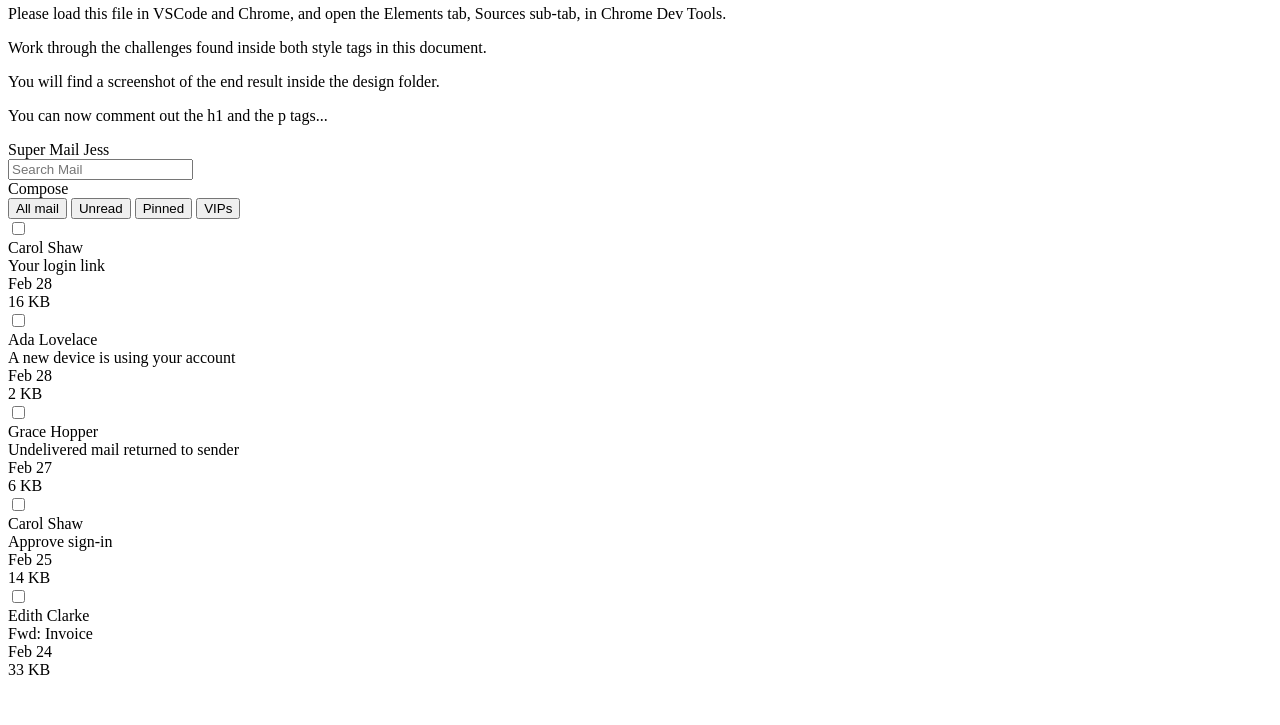
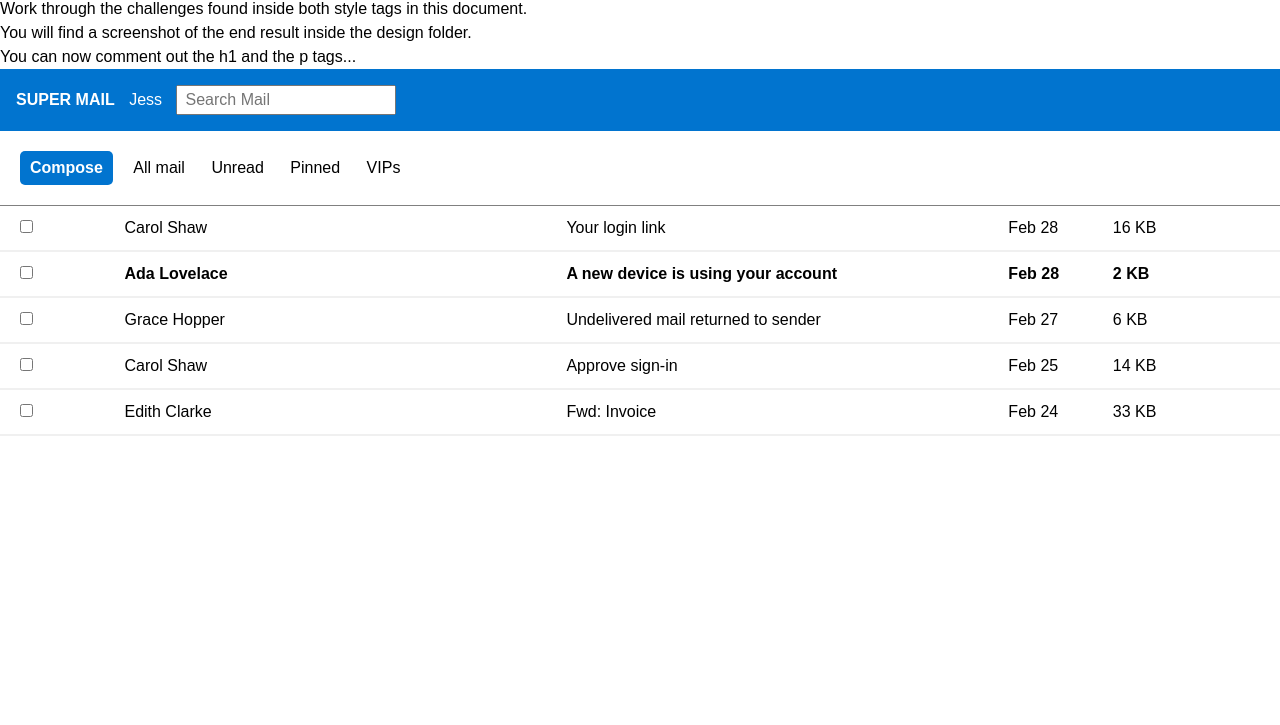
Before and after one commit to bloominstituteoftechnology/module-project-html-and-css-ii-gowuly, a plain HTML site: page index.html in a window 1280 px wide. Shown: the part 75-800 px from the top of the page. Drawn offline with Linux system fonts and the light colour scheme.

Commit message:
changes were made to index.html file by answering challenges 1-15

```diff
--- a/index.html
+++ b/index.html
@@ -4,10 +4,141 @@
 <head>
   <meta charset="UTF-8">
   <style>
-    /* 👉 Task 1- Apply the reset found on this page: https://www.joshwcomeau.com/css/custom-css-reset/ */
+    /* 👉 Task 1- Apply the reset found on this page: https://wwww.joshwcomeau.com/css/custom-css-reset/ */
+            /*
+            1. Use a more-intuitive box-sizing model.
+          */
+          *, *::before, *::after {
+            box-sizing: border-box;
+          }
+          /*
+            2. Remove default margin
+          */
+          * {
+            margin: 0;
+          }
+          /*
+            Typographic tweaks!
+            3. Add accessible line-height
+            4. Improve text rendering
+          */
+          body {
+            line-height: 1.5;
+            -webkit-font-smoothing: antialiased;
+          }
+          /*
+            5. Improve media defaults
+          */
+          img, picture, video, canvas, svg {
+            display: block;
+            max-width: 100%;
+          }
+          /*
+            6. Remove built-in form typography styles
+          */
+          input, button, textarea, select {
+            font: inherit;
+          }
+          /*
+            7. Avoid text overflows
+          */
+          p, h1, h2, h3, h4, h5, h6 {
+            overflow-wrap: break-word;
+          }
+          /*
+            8. Create a root stacking context
+          */
+          #root, #__next {
+            isolation: isolate;
+          }
+  </style>
 
-  </style>
+
   <style>
+
+    body {
+      font-family: Arial, Helvetica, sans-serif;
+    }
+
+    #headerTop {
+      color: white;
+      padding: 1rem;
+      background-color: #0174CF;
+    }
+
+    #headerTop > div {
+      display: inline-block;
+    }
+
+    #headerTop span {
+      margin-right: 10px;
+    }
+
+    #headerTop > div:nth-child(2) input[type="text"] {
+      padding-left: 7px;
+    }
+
+    #headerTop > div > span:first-child{
+      font-weight: bold;
+      text-transform: uppercase;
+    }
+
+    #headerBottom {
+      border-bottom: 1px solid gray;
+      padding: 20px;
+
+    }
+
+    #headerBottom > div {
+      display: inline-block;
+    }
+
+    #headerBottom > div:first-of-type {
+      color: white;
+      font-weight: bold;
+      background-color: #0174CF;
+      padding: 5px 10px;
+      border-radius: 5px;
+      margin-right: 10px;
+      cursor: pointer;
+    }
+
+    #headerBottom button {
+      border: none;
+      background: none;
+      color: inherit;
+      font-family: inherit;
+      font-size: inherit;
+      cursor: pointer;
+      margin-right: 10px;
+    }
+
+    .email > div {
+      display: inline-block;
+    }
+
+    .email {
+      padding: 10px;
+      padding-left: 20px;
+      border-bottom: 2px solid #f0f0f0;
+    }
+
+    .email > div {
+      display: inline-block;
+      width: 8%;
+    }
+
+    .email > .email-name,
+    .email > .email-subject {
+      display: inline-block;
+      width: 35%;
+    }
+
+    .email:nth-child(2) {
+      font-weight: bold;
+
+    }
+
     /* 👉 Task 2- Target the body element.
     Apply a font family of Arial to the body element.
     The font property is inherited by descendant (nested) elements. */
```
